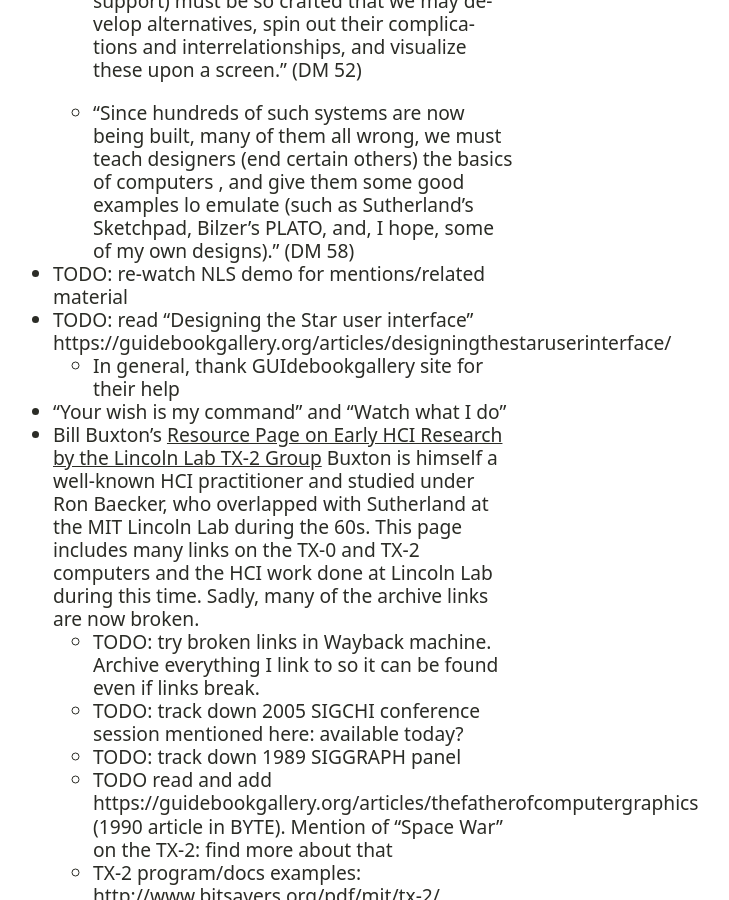
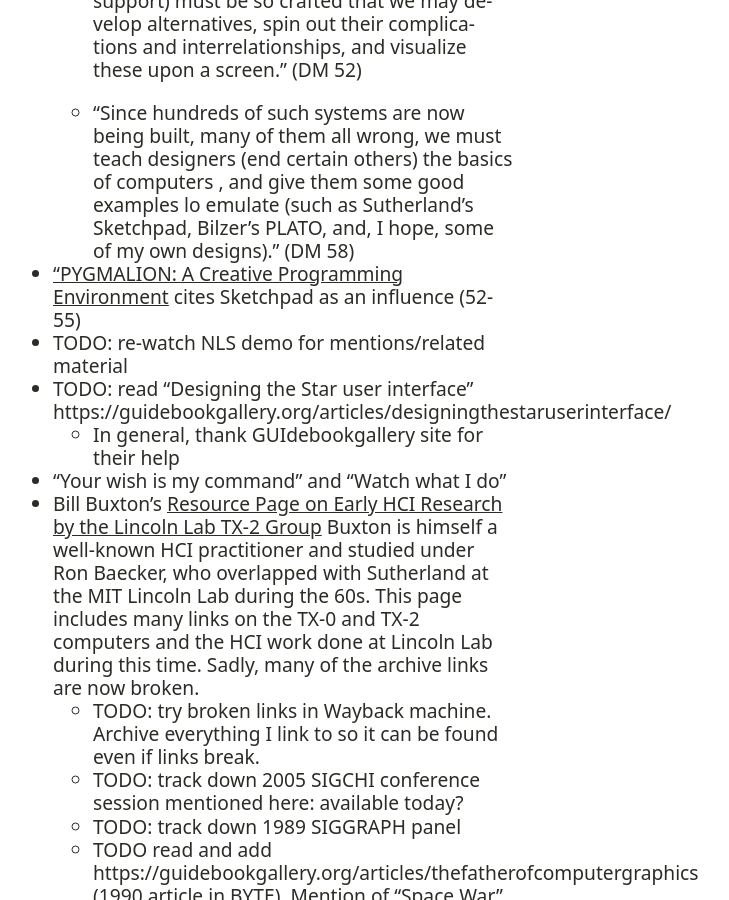
Before and after one commit to asolove/asolove.github.io, a Jekyll site: the page built from sketchpad/references.md, in a window 1280 px wide and 900 px high, scrolled down 2984 px. Shown: the whole window, without its empty margins (245-974 px from the left). Built offline with Jekyll 4.4.1, drawn with Linux system fonts in a browser that asks for light colours; comment, search, counter and statistics services are not loaded.

Commit message:
Mention Pygmalion

```diff
--- a/sketchpad/references.md
+++ b/sketchpad/references.md
@@ -70,6 +70,7 @@ permalink: /sketchpad/references/
     Bilzer's PLATO, and, I hope, some of my own
     designs)." (DM 58)
 
+- ["PYGMALION: A Creative Programming Environment](https://worrydream.com/refs/Smith_DC_1975_-_Pygmalion.pdf) cites Sketchpad as an influence (52-55)
 - TODO: re-watch NLS demo for mentions/related material
 - TODO: read "Designing the Star user interface" https://guidebookgallery.org/articles/designingthestaruserinterface/
   - In general, thank GUIdebookgallery site for their help
```
